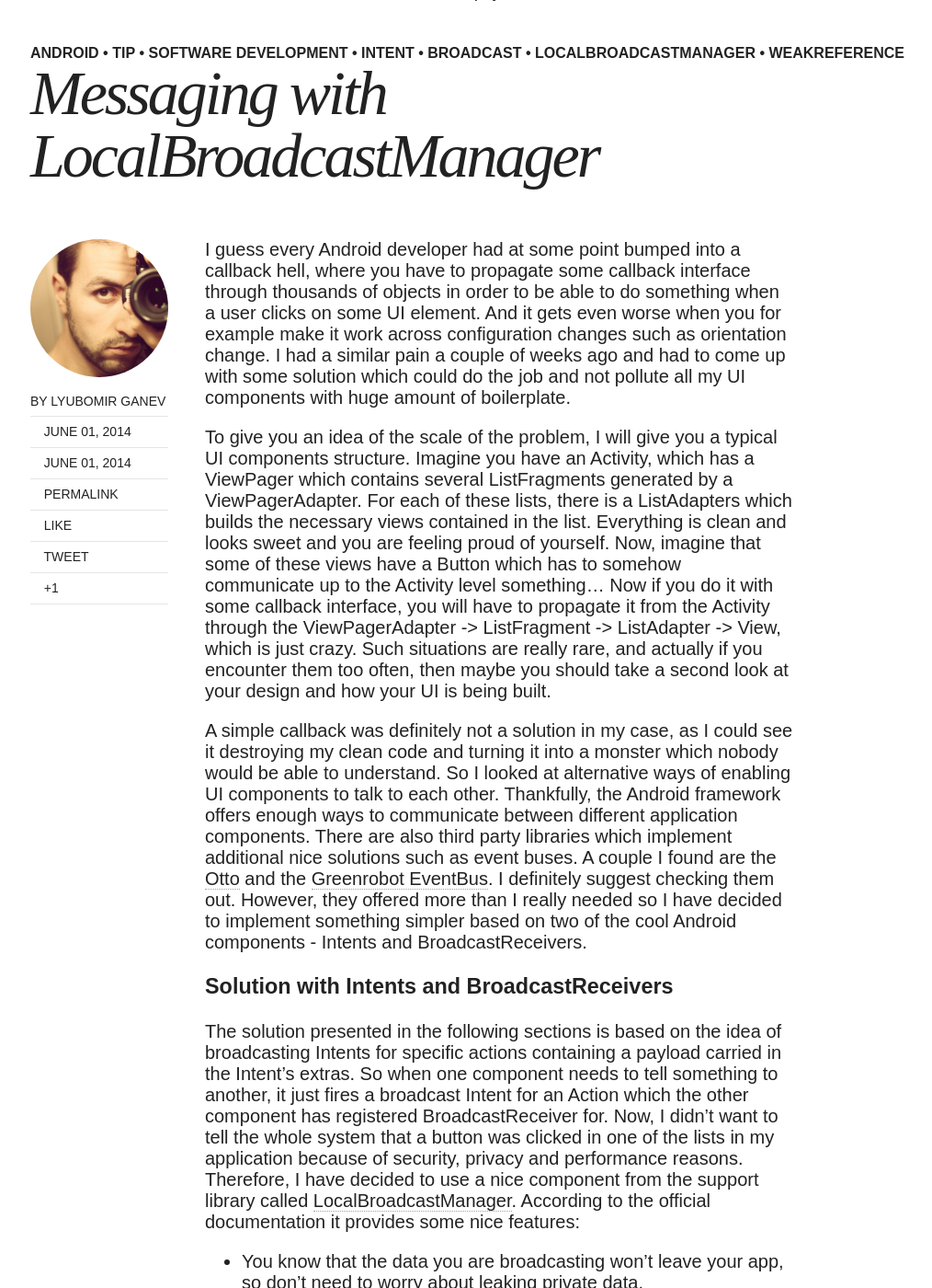
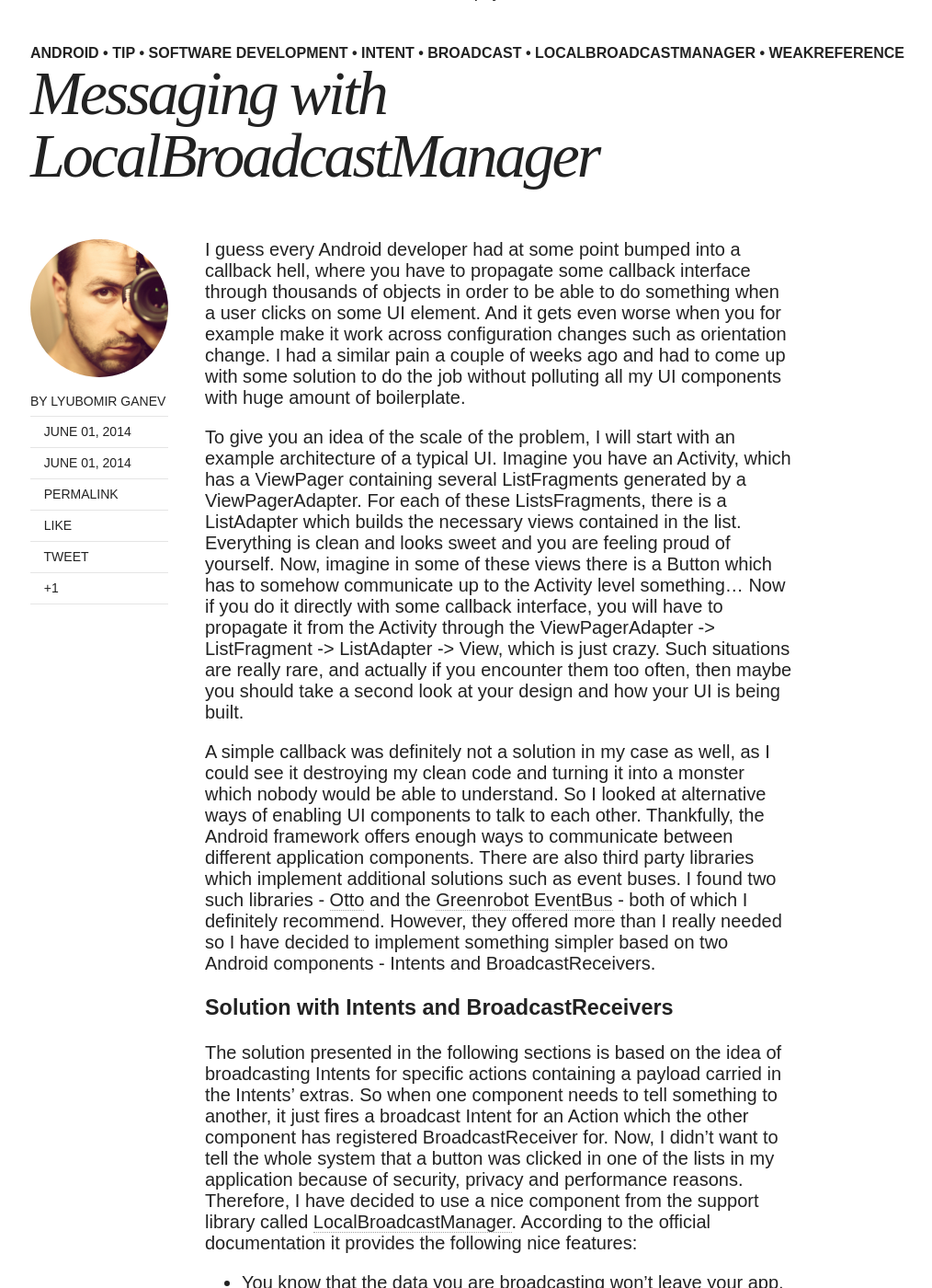
Before and after one commit to luboganev/luboganev.github.io, a Jekyll site: the page built from _posts/2014-06-01-messaging-with-localbroadcastmanager.md, in a window 1280 px wide and 1400 px high, scrolled down 394 px. Shown: the whole window at 92% size, without its empty margins (127-1141 px from the left). Built offline with Jekyll 4.4.1, drawn with Linux system fonts in a browser that asks for light colours; nearby versions of some CDN libraries; some of the changed text lies outside the part shown.

Commit message:
Bug fixes on post for local broadcast manager

```diff
--- a/_posts/2014-06-01-messaging-with-localbroadcastmanager.md
+++ b/_posts/2014-06-01-messaging-with-localbroadcastmanager.md
@@ -8,22 +8,22 @@
 share: true
 ---
 
-I guess every Android developer had at some point bumped into a callback hell, where you have to propagate some callback interface through thousands of objects in order to be able to do something when a user clicks on some UI element. And it gets even worse when you for example make it work across configuration changes such as orientation change. I had a similar pain a couple of weeks ago and had to come up with some solution which could do the job and not pollute all my UI components with huge amount of boilerplate.
+I guess every Android developer had at some point bumped into a callback hell, where you have to propagate some callback interface through thousands of objects in order to be able to do something when a user clicks on some UI element. And it gets even worse when you for example make it work across configuration changes such as orientation change. I had a similar pain a couple of weeks ago and had to come up with some solution to do the job without polluting all my UI components with huge amount of boilerplate.
 
-To give you an idea of the scale of the problem, I will give you a typical UI components structure. Imagine you have an Activity, which has a ViewPager which contains several ListFragments generated by a ViewPagerAdapter. For each of these lists, there is a ListAdapters which builds the necessary views contained in the list. Everything is clean and looks sweet and you are feeling proud of yourself. Now, imagine that some of these views have a Button which has to somehow communicate up to the Activity level something... Now if you do it with some callback interface, you will have to propagate it from the Activity through the ViewPagerAdapter -> ListFragment -> ListAdapter -> View, which is just crazy. Such situations are really rare, and actually if you encounter them too often, then maybe you should take a second look at your design and how your UI is being built.
+To give you an idea of the scale of the problem, I will start with an example architecture of a typical UI. Imagine you have an Activity, which has a ViewPager containing several ListFragments generated by a ViewPagerAdapter. For each of these ListsFragments, there is a ListAdapter which builds the necessary views contained in the list. Everything is clean and looks sweet and you are feeling proud of yourself. Now, imagine in some of these views there is a Button which has to somehow communicate up to the Activity level something... Now if you do it directly with some callback interface, you will have to propagate it from the Activity through the ViewPagerAdapter -> ListFragment -> ListAdapter -> View, which is just crazy. Such situations are really rare, and actually if you encounter them too often, then maybe you should take a second look at your design and how your UI is being built.
 
-A simple callback was definitely not a solution in my case, as I could see it destroying my clean code and turning it into a monster which nobody would be able to understand. So I looked at alternative ways of enabling UI components to talk to each other. Thankfully, the Android framework offers enough ways to communicate between different application components. There are also third party libraries which implement additional nice solutions such as event buses. A couple I found are the [Otto](http://square.github.io/otto/) and the [Greenrobot EventBus](https://github.com/greenrobot/EventBus). I definitely suggest checking them out. However, they offered more than I really needed so I have decided to implement something simpler based on two of the cool Android components - Intents and BroadcastReceivers.
+A simple callback was definitely not a solution in my case as well, as I could see it destroying my clean code and turning it into a monster which nobody would be able to understand. So I looked at alternative ways of enabling UI components to talk to each other. Thankfully, the Android framework offers enough ways to communicate between different application components. There are also third party libraries which implement additional solutions such as event buses. I found two such libraries - [Otto](http://square.github.io/otto/) and the [Greenrobot EventBus](https://github.com/greenrobot/EventBus) - both of which I definitely recommend. However, they offered more than I really needed so I have decided to implement something simpler based on two Android components - Intents and BroadcastReceivers.
 
 ### Solution with Intents and BroadcastReceivers
 
-The solution presented in the following sections is based on the idea of broadcasting Intents for specific actions containing a payload carried in the Intent's extras. So when one component needs to tell something to another, it just fires a broadcast Intent for an Action which the other component has registered BroadcastReceiver for. Now, I didn't want to tell the whole system that a button was clicked in one of the lists in my application because of security, privacy and performance reasons. Therefore, I have decided to use a nice component from the support library called [LocalBroadcastManager](http://developer.android.com/reference/android/support/v4/content/LocalBroadcastManager.html). According to the official documentation it provides some nice features:
+The solution presented in the following sections is based on the idea of broadcasting Intents for specific actions containing a payload carried in the Intents' extras. So when one component needs to tell something to another, it just fires a broadcast Intent for an Action which the other component has registered BroadcastReceiver for. Now, I didn't want to tell the whole system that a button was clicked in one of the lists in my application because of security, privacy and performance reasons. Therefore, I have decided to use a nice component from the support library called [LocalBroadcastManager](http://developer.android.com/reference/android/support/v4/content/LocalBroadcastManager.html). According to the official documentation it provides the following nice features:
 
 * You know that the data you are broadcasting won't leave your app, so don't need to worry about leaking private data.
 * It is not possible for other applications to send these broadcasts to your app, so you don't need to worry about having security holes they can exploit.
 * It is more efficient than sending a global broadcast through the system.
 
 ### Designing the LocalMessenger
-Although the LocalBroadcastManager has a really nice API and one simply has to just create one BroadcastReceiver and call a couple of methods to make the whole thing work, I have decided to encapsulate all of this into a single class. I had a couple of goals when I was designing it:
+Although the LocalBroadcastManager has a really nice API and one could just create one BroadcastReceiver and call a couple of methods to make the whole thing work, I have decided to encapsulate all of it into a single class. I had a couple of goals when I was designing it:
 
 1. Has to be accessible from everywhere and have a consistent state
 2. Has to provide simple methods for broadcasting some payload for a specific Action
@@ -31,14 +31,20 @@
 
 The first one is easy, I have decided to implement the LocalMessenger using the [Singleton creational pattern](http://sourcemaking.com/design_patterns/singleton). The LocalBroadcastManager itself is also a Singleton, so this pattern works perfectly for the wrapper as well.
 
-The second one, comes almost out of the box thanks to the LocalBroadcastManager API. I have just encapsulated inside the wrapper methods the building of the Intent object references so that clients of the LocalMessenger only need to define an action and a payload they want to send. The heavy lifting is done by the LocalBroadcastManager and these two methods for firing Broadcasts:
+The second one, comes almost out of the box thanks to the LocalBroadcastManager API. I have only encapsulated the Intent object creation so that clients of the LocalMessenger only need to define an action and a payload they want to send. The heavy lifting is done by the LocalBroadcastManager and these two methods for firing Broadcasts:
 
-* `public boolean sendBroadcast (Intent intent)` - This method fires a broadcast with the Intent and returns immediately. It returns false if there is no BroadcastReceiver registered for this specific Action
-* `public void sendBroadcastSync (Intent intent)` - This method fires a broadcast with the Intent and blocks until its BroadcastReceiver is executed. If ther is no receiver, then it returns immediately.
+* `public boolean sendBroadcast (Intent intent)` - This method fires a broadcast with the Intent and returns immediately. It returns false if there is no BroadcastReceiver registered for this Intent's Action
+* `public void sendBroadcastSync (Intent intent)` - This method fires a broadcast with the Intent and blocks until its BroadcastReceiver is executed. If there is no receiver, then it returns immediately.
 
-The third one is a little bit tricky. I have decided to use a simple listener interface with a single callback method containing just the message payload which app components need to implement in order to receive messages. This way they don't have to build their own BroadcastReceiver object instances or understand what Intents are. Instead, these instances are built and managed inside the LocalMessenger. The app components which want to listen for some message just need to register for a specific action and implement the provided interface.
+The third one is a little bit tricky. I have decided to use a simple listener interface with a single callback method containing just the message payload which app components need to implement in order to receive messages. This way they don't have to build and manage their own BroadcastReceiver object instances or understand what Intents are. Instead, these instances are built and managed inside the LocalMessenger. The app components which want to listen for some message just need to register for a specific action and implement the provided interface.
 
-This approach is clean but however introduces a possible memory leak. It is always a bad idea to keep a reference to stuff inside a singleton which has longer life than for example an Activity - think about orientation changes. So just to make the LocalMessenger extra safe, I have decided to use [WeakReference](http://developer.android.com/reference/java/lang/ref/WeakReference.html) to deal with this problem. In addition, this helps managing the encapsulated BroadcastReceivers better, i.e. when a registered listener object has been garbage collected, we can also internally unregister and free the corresponding BroadcastReceiver object encapsulated inside the LocalMessenger.
+{% highlight java %}
+public interface OnReceiveBroadcastListener {
+    public void onReceiveBroadcast(Bundle extras);
+}
+{% endhighlight %}
+
+Although this approach is clean, it introduces a possible memory leak. It is always a bad idea to keep hard references to stuff inside a singleton which has longer life than for example an Activity - think about orientation changes. So just to make the LocalMessenger extra safe, I have decided to use [WeakReference](http://developer.android.com/reference/java/lang/ref/WeakReference.html) to deal with this problem. In addition, WeakReferences help managing the encapsulated BroadcastReceivers better, i.e. when a registered listener object has been garbage collected, we can also internally unregister and free the corresponding BroadcastReceiver object encapsulated inside the LocalMessenger.
 
 ### The final result
 
```
